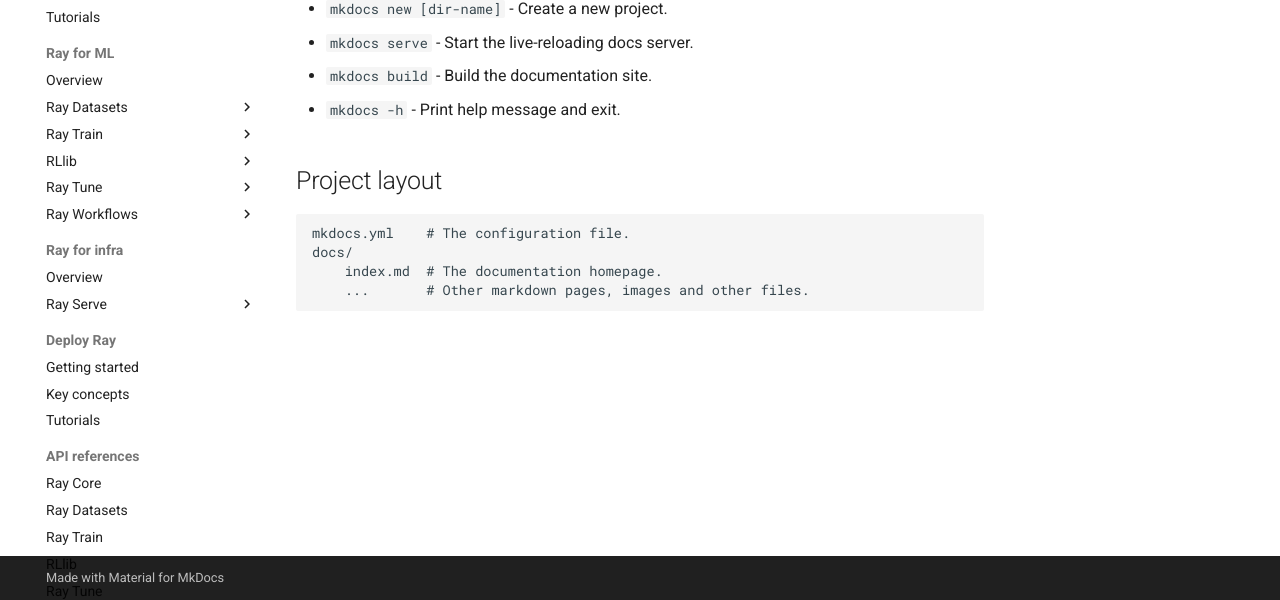
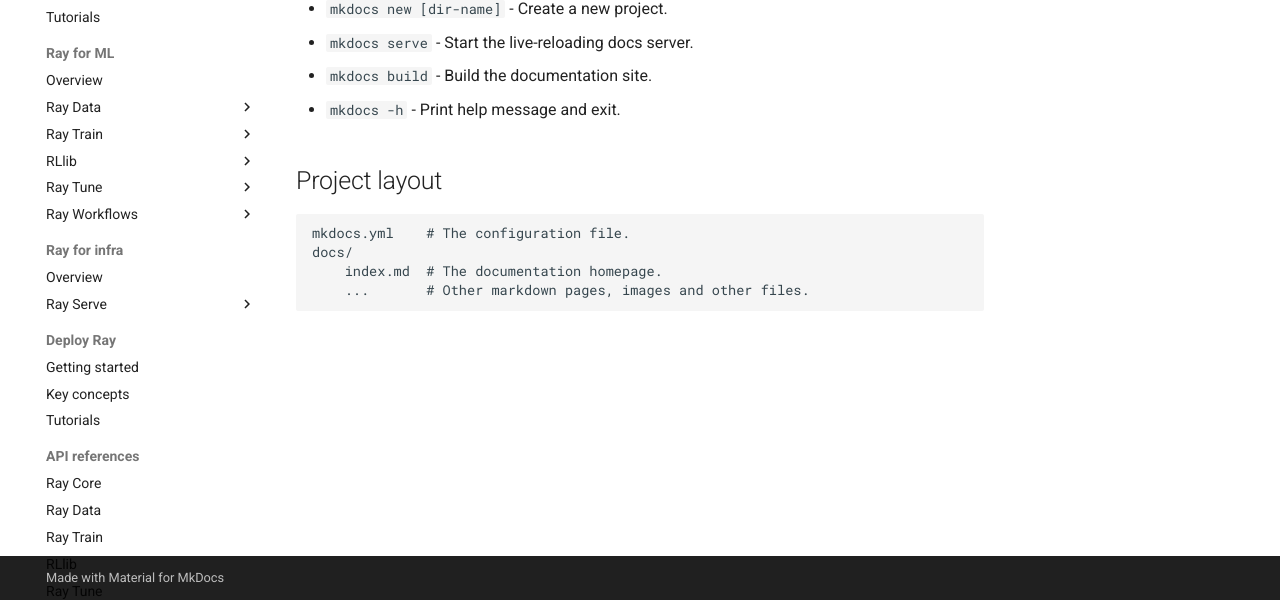
Before and after one commit to ray-project/q4-2021-docs-hackathon, an MkDocs documentation site: the page built from docs/index.md, in a window 1280 px wide. Shown: the part 300-900 px from the top of the page. Built offline with MkDocs 1.6.1 and Material for MkDocs 9.7.7, drawn with Linux system fonts in a browser that asks for light colours.

Commit message:
Enable tabs

```diff
--- a/mkdocs.yml
+++ b/mkdocs.yml
@@ -8,15 +8,20 @@ theme:
     accent: blue
   features:
     - navigation.sections
+    - content.tabs.link
 extra_css:
     - stylesheets/extra.css
 
 markdown_extensions:
+  # Syntax highlighting
   - pymdownx.highlight:
       anchor_linenums: true
   - pymdownx.inlinehilite
   - pymdownx.snippets
   - pymdownx.superfences
+  # Images
+  - attr_list
+  - md_in_html
 
 nav:
   - Getting started:
@@ -28,10 +33,10 @@ nav:
     - 'Tutorials': ray-distributed-compute/tutorials.md
   - Ray for ML:
     - 'Overview': ray-ml/overview.md
-    - 'Ray Datasets':
-      - 'Getting started': ray-ml/ray-datasets/getting-started.md
-      - 'Key concepts': ray-ml/ray-datasets/key-concepts.md
-      - 'Tutorials': ray-ml/ray-datasets/tutorials.md
+    - 'Ray Data':
+      - 'Getting started': ray-ml/ray-data/getting-started.md
+      - 'Key concepts': ray-ml/ray-data/key-concepts.md
+      - 'Tutorials': ray-ml/ray-data/tutorials.md
     - 'Ray Train':
       - 'Getting started': ray-ml/ray-train/getting-started.md
       - 'Key concepts': ray-ml/ray-train/key-concepts.md
@@ -51,16 +56,16 @@ nav:
   - Ray for infra:
     - 'Overview': ray-infra/overview.md
     - 'Ray Serve':
-      - 'Getting started': ray-infra/ray-serve/getting-started.md
-      - 'Key concepts': ray-infra/ray-serve/key-concepts.md
-      - 'Tutorials': ray-infra/ray-serve/tutorials.md
+      - 'Getting started': ray-ml/ray-serve/getting-started.md
+      - 'Key concepts': ray-ml/ray-serve/key-concepts.md
+      - 'Tutorials': ray-ml/ray-serve/tutorials.md
   - Deploy Ray:
     - 'Getting started': ray-deployment/getting-started.md
     - 'Key concepts': ray-deployment/key-concepts.md
     - 'Tutorials': ray-deployment/tutorials.md
   - API references:
     - 'Ray Core': api-references/ray-core.md
-    - 'Ray Datasets': api-references/ray-datasets.md
+    - 'Ray Data': api-references/ray-data.md
     - 'Ray Train': api-references/ray-train.md
     - 'RLlib': api-references/ray-rllib.md
     - 'Ray Tune': api-references/ray-tune.md
```
